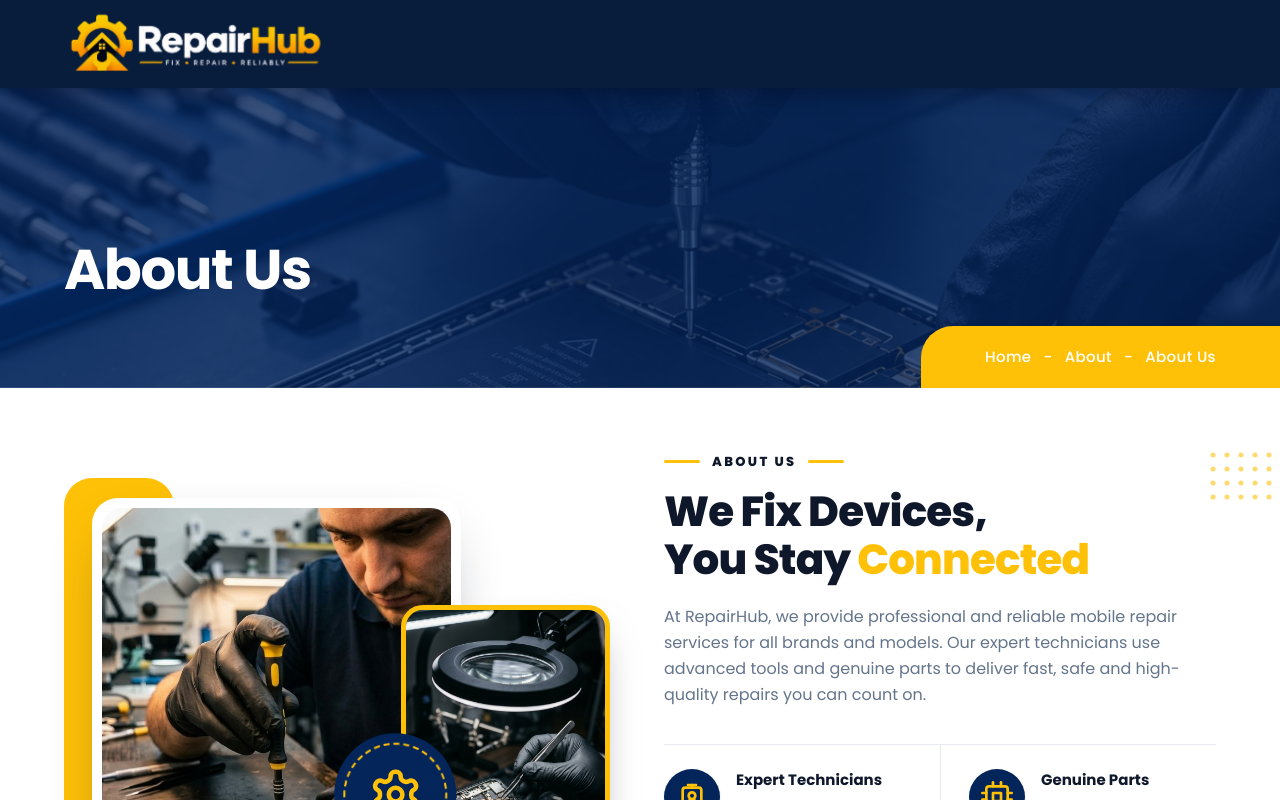
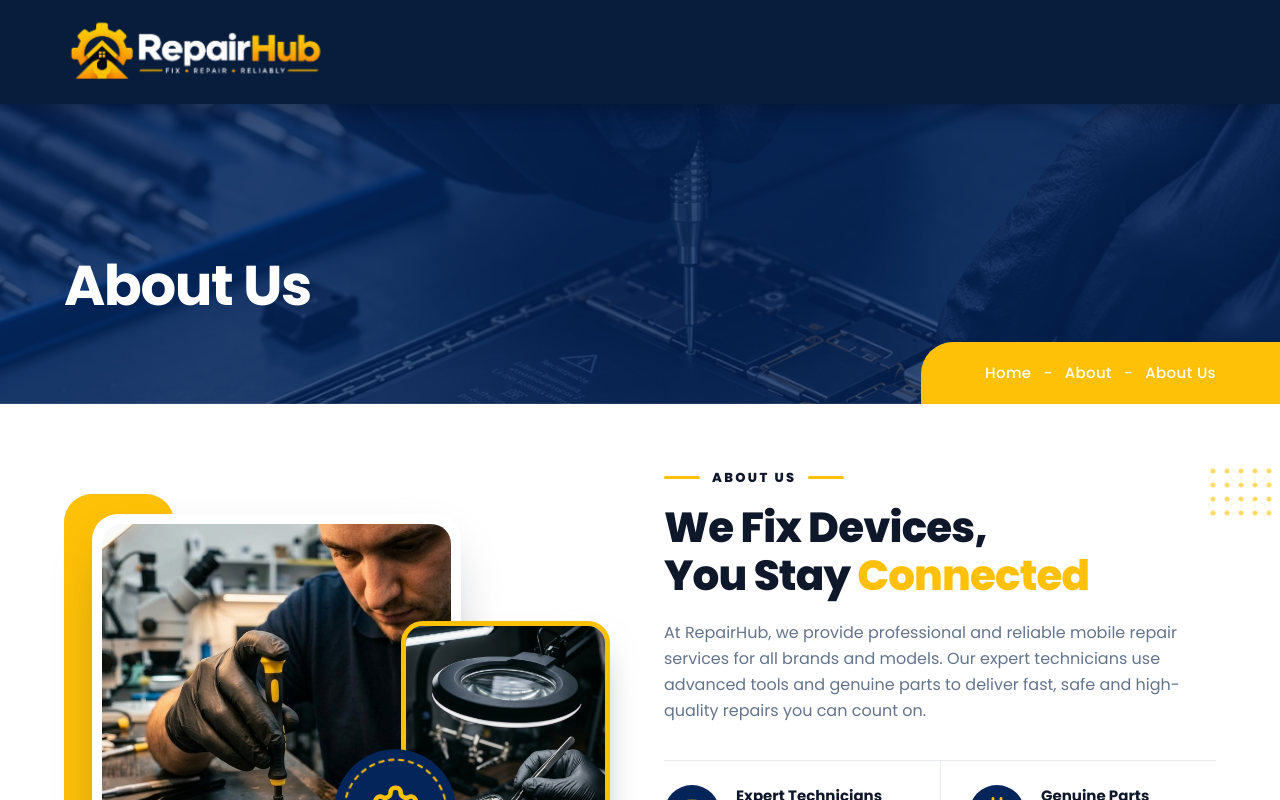
Before and after one commit to akash770198/RepairHub, a Next.js app: page /about in a window 1280 px wide. Shown: the top 800 px of the page. Built offline with nearby package versions, Linux system fonts and the light colour scheme.

Commit message:
Some changes

```diff
--- a/app/components/Header.tsx
+++ b/app/components/Header.tsx
@@ -52,7 +52,7 @@
       </div>
 
       {/* Height is pinned so the logo can't outgrow the topbar + nav rows */}
-      <div className="page-gutter flex h-[4.5rem] md:h-[5.5rem] w-full items-stretch sm:h-[6.5rem]">
+      <div className="page-gutter flex h-[5.25rem] w-full items-stretch overflow-visible py-2 sm:h-[7.25rem] md:h-[6.5rem]">
         {/* BRAND BLOCK — fills header height with almost no extra padding */}
         <div className="rh-fade-left flex shrink-0 self-stretch items-center">
           <Link
@@ -78,17 +78,32 @@
         </div>
 
         {/* DIAGONAL YELLOW SLASH DIVIDER */}
-        <div className="relative mx-3 hidden w-6 shrink-0 sm:block lg:mx-5 lg:w-7 xl:mx-7 xl:w-8">
+        <div className="relative mx-3 hidden w-5 shrink-0 self-stretch overflow-visible sm:block lg:mx-5 lg:w-5 xl:mx-7 xl:w-6">
           <div
-            className="rh-fade-in absolute inset-y-0 left-0 w-full skew-x-[-15deg] bg-brand"
-            style={{ animationDelay: "150ms" }}
+            className="rh-fade-in absolute left-1/2 z-10 w-[10px] -translate-x-1/2 skew-x-[-15deg] bg-brand lg:w-[11px]"
+            style={{
+              animationDelay: "150ms",
+              top: "-0.5rem",
+              bottom: "-0.5rem",
+            }}
+          />
+          <div
+            className="rh-fade-in absolute z-0 bg-brand"
+            style={{
+              animationDelay: "150ms",
+              left: "6px",
+              top: "-1.15rem",
+              width: "20px",
+              height: "20px",
+              rotate: "-50deg",
+            }}
           />
         </div>
 
         {/* RIGHT SIDE: TOP BAR ROW + NAV ROW */}
         <div className="flex min-w-0 flex-1 flex-col">
           {/* 1. TOP CONTACT & SOCIAL BAR */}
-          <div className="rh-fade-in type-topbar hidden md:flex h-9 items-center justify-between gap-4 sm:h-10">
+          <div className="rh-fade-in type-topbar hidden md:flex min-h-9 items-center justify-between gap-4 border-b-2 border-white/15 pb-2 sm:min-h-10">
             <div className="flex min-w-0 items-center gap-3 lg:gap-5">
               <a
                 href={`mailto:${topbarData.email}`}
@@ -115,7 +130,7 @@
               </div>
             </div>
 
-            <div className="flex shrink-0 items-center gap-4">
+            <div className="flex shrink-0 items-center gap-4 pb-0.5">
               {topbarData.socialLinks.map((social) => (
                 <a
                   key={social.label}
@@ -132,7 +147,7 @@
           </div>
 
           {/* 2. MAIN NAVIGATION ROW */}
-          <div className="flex h-full md:h-[2.5rem] flex-1 items-center justify-end md:items-stretch md:justify-between sm:h-16">
+          <div className="flex h-full flex-1 items-center justify-end md:h-[3rem] md:items-stretch md:justify-between sm:h-16">
             <nav className="type-nav hidden items-center gap-4 lg:flex xl:gap-6 2xl:gap-8">
               {headerData.menu.map((item, index) => (
                 <div
@@ -215,13 +230,16 @@
               </svg>
             </button>
 
-            {/* Angled booking CTA, flush with the right screen edge */}
+            {/* Booking CTA */}
             {cta && (
               <Link
                 href={cta.href}
-                className="bleed-right rh-fade-in type-cta group ml-4 hidden shrink-0 items-center gap-2.5 bg-brand pl-9 text-ink transition-colors duration-300 hover:bg-brand-light md:flex sm:pl-10 xl:pl-12"
+                className="rh-fade-in type-cta group ml-4 hidden shrink-0 items-center gap-2.5 self-start bg-brand text-ink transition-colors duration-300 hover:bg-brand-light md:flex"
                 style={{
-                  clipPath: "polygon(30px 0, 100% 0, 100% 100%, 0% 100%)",
+                  borderBottom: "9px solid #e1aa07",
+                  padding: "12px 44px",
+                  borderRadius: "26px 0",
+                  overflow: "hidden",
                   animationDelay: "300ms",
                 }}
               >
```
